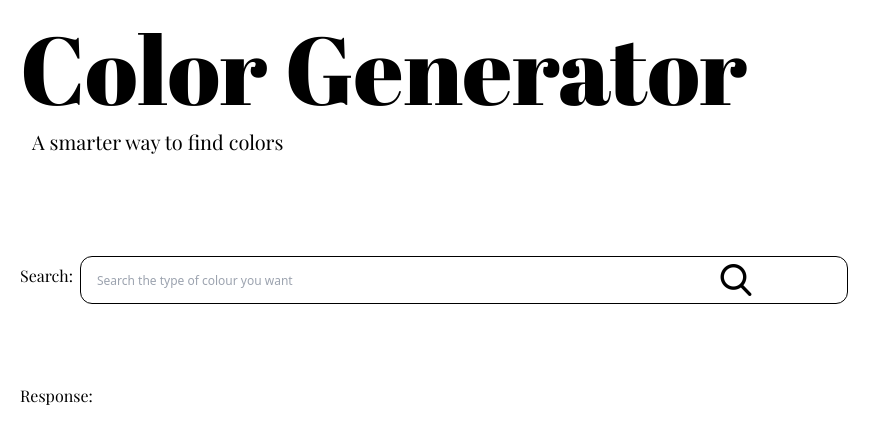
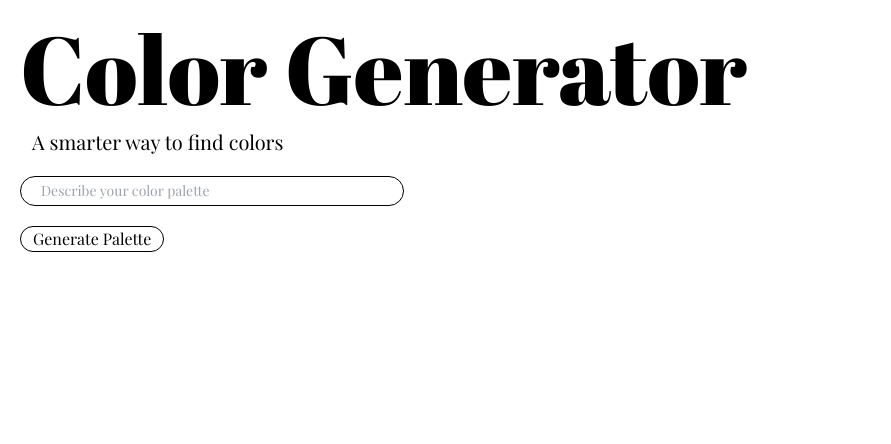
Before and after one commit to SaanviKumar13/ColorGen, a Next.js app in the folder color-gen/: page / in a window 1280 px wide. Shown: the top 444 px of the page, without its empty margins (0-891 px from the left). Built offline with nearby package versions, Linux system fonts and the light colour scheme; no server answers.

Commit message:
feat: adds api call

```diff
--- /dev/null
+++ b/color-gen/components/ColorGenerator.js
@@ -0,0 +1,61 @@
+import { useState } from 'react';
+import axios from 'axios';
+
+const ColorGenerator = () => {
+  const [input, setInput] = useState('');
+  const [palette, setPalette] = useState([]);
+
+  const API_KEY="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"
+  async function fetchData(){
+    const response=await fetch("https://api.openai.com/v1/completions",{
+        method:"POST",
+        headers:{
+            Authorization: `Bearer ${API_KEY} `,
+            "Content-Type":"application/json"
+        },
+        body:JSON.stringify({
+            model: "text-davinci-003",
+            prompt:`What are the hex color codes for ${input} palette in just a single-line JavaScript array with no other explanations or variable name?`,
+            max_tokens: 800,
+        })
+    })
+    const data= await response.json();
+    const colorsString = data.choices[0].text.replace(/\n|\s/g, '');
+    const validJSONString = colorsString.replace(/'/g, '"');
+    const colorsArray = JSON.parse(validJSONString);
+    setPalette(colorsArray);
+
+}
+
+  return (
+    <div className='m-5'>
+    <div>
+      <input
+        type="text"
+        id="prompt"
+        placeholder='Describe your color palette'
+        className='font-body text-sm border border-black rounded-full indent-4 p-1 w-96'
+        value={input}
+        onChange={(e) => setInput(e.target.value)}
+      />
+    </div>
+    <button onClick={fetchData} className='font-body border border-black hover:bg-black hover:text-white rounded-full px-3 mt-5'>Generate Palette</button>
+    <div>
+      {palette.map((color, index) => (
+        <div
+          key={index}
+          style={{
+            backgroundColor: color,
+            width: '50px',
+            height: '50px',
+            display: 'inline-block',
+            margin: '5px',
+          }}
+        ></div>
+      ))}
+    </div>
+  </div>
+  );
+};
+
+export default ColorGenerator;
--- a/color-gen/components/search.js
+++ /dev/null
@@ -1,53 +0,0 @@
-import React, { useState } from "react";
-import openai from "openai";
-import { Configuration } from "openai";
-import { OpenAIApi } from "openai";
-export default function Search() {
-  const configuration = new Configuration({
-    apiKey: process.env.OPENAI_API_KEY,
-  });
-
-  const openai = new OpenAIApi(configuration);
-  const [response, setResponse] = useState('');
-  const [prompt, setPrompt] = useState('');
-
-  const handleSubmit = async (e) => {
-    e.preventDefault();
-    try {
-      const result = await openai.createCompletion({
-        model: "text-davinci-003",
-        prompt: `${prompt} colors in hex`,
-        temperature: 0.5,
-        max_tokens: 500,
-      });
-      setResponse(result.data.choices[0].text);
-    } catch (e) {
-      setResponse("Something is going wrong, Please try again.");
-    }
-  };
-
-  return (
-    <div className="m-5">
-      <form onSubmit={handleSubmit}>
-        <label htmlFor="input" className="font-body absolute top-64 mt-2">Search:</label>
-        <input
-          type="text"
-          id="input"
-          placeholder="Search the type of colour you want"
-          className="absolute border border-black text-xs text-left h-12 w-[60vw] rounded-xl p-2 left-20 top-64 indent-2"
-          value={prompt}
-          onChange={(e) => setPrompt(e.target.value)}
-        />
-       <div className="absolute z-10 left-1/2 ml-20 top-64 mt-3 md:mt-2">
-         <button type='submit' onSubmit={(e)=>handleSubmit(e)}>
-           <img src="/search.png" alt="search" className="w-5 md:w-8 " />
-         </button>
-      </div>
-      </form>
-      <div className="absolute top-96 font-body">
-        <h3 className="">Response:</h3>
-        <p>{response}</p>
-      </div>
-    </div>
-  );
-};
--- a/color-gen/pages/api/hello.js
+++ /dev/null
@@ -1,5 +0,0 @@
-// Next.js API route support: https://nextjs.org/docs/api-routes/introduction
-
-export default function handler(req, res) {
-  res.status(200).json({ name: 'John Doe' })
-}
--- a/color-gen/pages/index.js
+++ b/color-gen/pages/index.js
@@ -1,6 +1,5 @@
 import Head from "next/head";
-import Search from "@/components/search";
-
+import ColorGenerator from "@/components/ColorGenerator";
 export default function Home() {
   return (
     <>
@@ -19,7 +18,7 @@ export default function Home() {
             A smarter way to find colors
           </p>
         </div>
-        <Search />
+        <ColorGenerator />
       </main>
     </>
   );
```
Also changed, not shown: color-gen/pages/api/OpenAI.js (added, +25 -0 lines).
